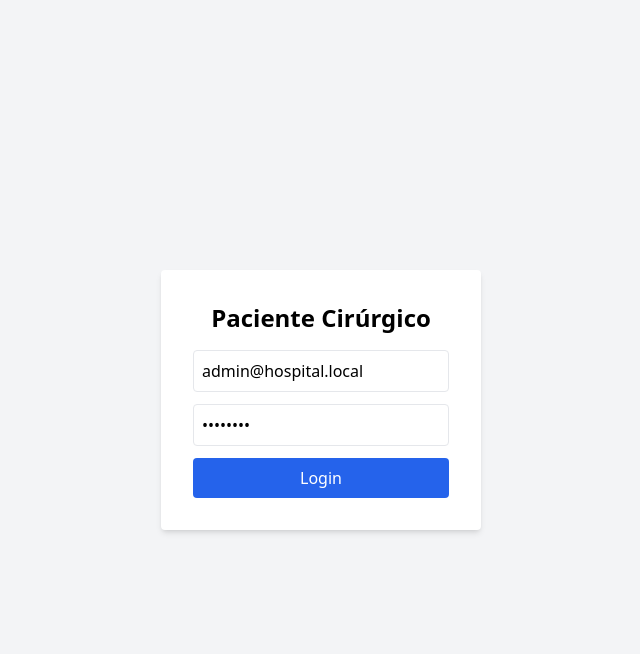
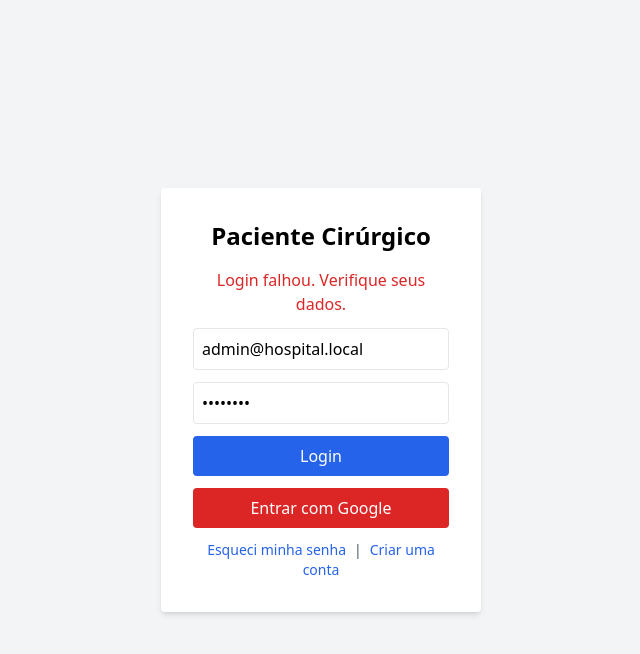
Before and after one commit to camila1432/e-med, a React (Vite) app: page / in a window 1280 px wide. Both pictures are taken after a click on the button "Login". Shown: the top 654 px of the page, without its empty margins (319-959 px from the left). Built offline with nearby package versions, Linux system fonts and the light colour scheme; no server answers.

Commit message:
Atualiza componente Login com melhorias

```diff
--- a/src/pages/Login.jsx
+++ b/src/pages/Login.jsx
@@ -1,28 +1,82 @@
-import React, {useState} from 'react'
+import React, { useState } from 'react'
 import axios from 'axios'
-const API='http://localhost:8000'
-export default function Login({onLogin}){
-  const [email,setEmail]=useState('admin@hospital.local')
-  const [pw,setPw]=useState('admin123')
-  const [loading,setLoading]=useState(false)
 
-  async function submit(e){
+const API = 'http://localhost:8000'
+
+export default function Login({ onLogin }) {
+  const [email, setEmail] = useState('admin@hospital.local')
+  const [pw, setPw] = useState('admin123')
+  const [loading, setLoading] = useState(false)
+  const [error, setError] = useState('')
+
+  async function submit(e) {
     e.preventDefault()
     setLoading(true)
-    try{
-      const res = await axios.post(API+'/auth/login',{email,password:pw})
-      if(res.data.access_token) onLogin(res.data.access_token)
-      else alert('login failed')
-    }catch(e){ alert('login failed') }
+    setError('')
+    try {
+      const res = await axios.post(API + '/auth/login', { email, password: pw })
+      if (res.data.access_token) {
+        onLogin(res.data.access_token)
+      } else {
+        setError('Login falhou. Verifique seus dados.')
+      }
+    } catch (e) {
+      setError('Login falhou. Verifique seus dados.')
+    }
     setLoading(false)
   }
 
-  return <div className="flex h-screen items-center justify-center bg-gray-100">
-    <form onSubmit={submit} className="bg-white p-8 rounded shadow-md w-80">
-      <h1 className="text-2xl mb-4 font-bold text-center">Paciente Cirúrgico</h1>
-      <input className="border p-2 mb-3 w-full rounded" placeholder="Email" value={email} onChange={e=>setEmail(e.target.value)}/>
-      <input className="border p-2 mb-3 w-full rounded" type="password" placeholder="Password" value={pw} onChange={e=>setPw(e.target.value)}/>
-      <button disabled={loading} className="bg-blue-600 text-white w-full p-2 rounded">{loading?'Carregando...':'Login'}</button>
-    </form>
-  </div>
+  // Simulação simples do login via Google (você deve integrar com OAuth real)
+  function loginWithGoogle() {
+    alert('Aqui você pode integrar o login via Google OAuth')
+  }
+
+  return (
+    <div className="flex h-screen items-center justify-center bg-gray-100">
+      <form onSubmit={submit} className="bg-white p-8 rounded shadow-md w-80">
+        <h1 className="text-2xl mb-4 font-bold text-center">Paciente Cirúrgico</h1>
+
+        {error && <div className="mb-3 text-red-600 text-center">{error}</div>}
+
+        <input
+          className="border p-2 mb-3 w-full rounded"
+          placeholder="Email"
+          value={email}
+          onChange={e => setEmail(e.target.value)}
+          type="email"
+          required
+        />
+        <input
+          className="border p-2 mb-3 w-full rounded"
+          type="password"
+          placeholder="Senha"
+          value={pw}
+          onChange={e => setPw(e.target.value)}
+          required
+        />
+
+        <button
+          disabled={loading}
+          className="bg-blue-600 text-white w-full p-2 rounded mb-3"
+          type="submit"
+        >
+          {loading ? 'Carregando...' : 'Login'}
+        </button>
+
+        <button
+          type="button"
+          onClick={loginWithGoogle}
+          className="bg-red-600 text-white w-full p-2 rounded mb-3"
+        >
+          Entrar com Google
+        </button>
+
+        <div className="text-center text-sm text-gray-600">
+          <a href="#" className="text-blue-600 hover:underline mr-2">Esqueci minha senha</a>
+          |
+          <a href="#" className="text-blue-600 hover:underline ml-2">Criar uma conta</a>
+        </div>
+      </form>
+    </div>
+  )
 }
```
